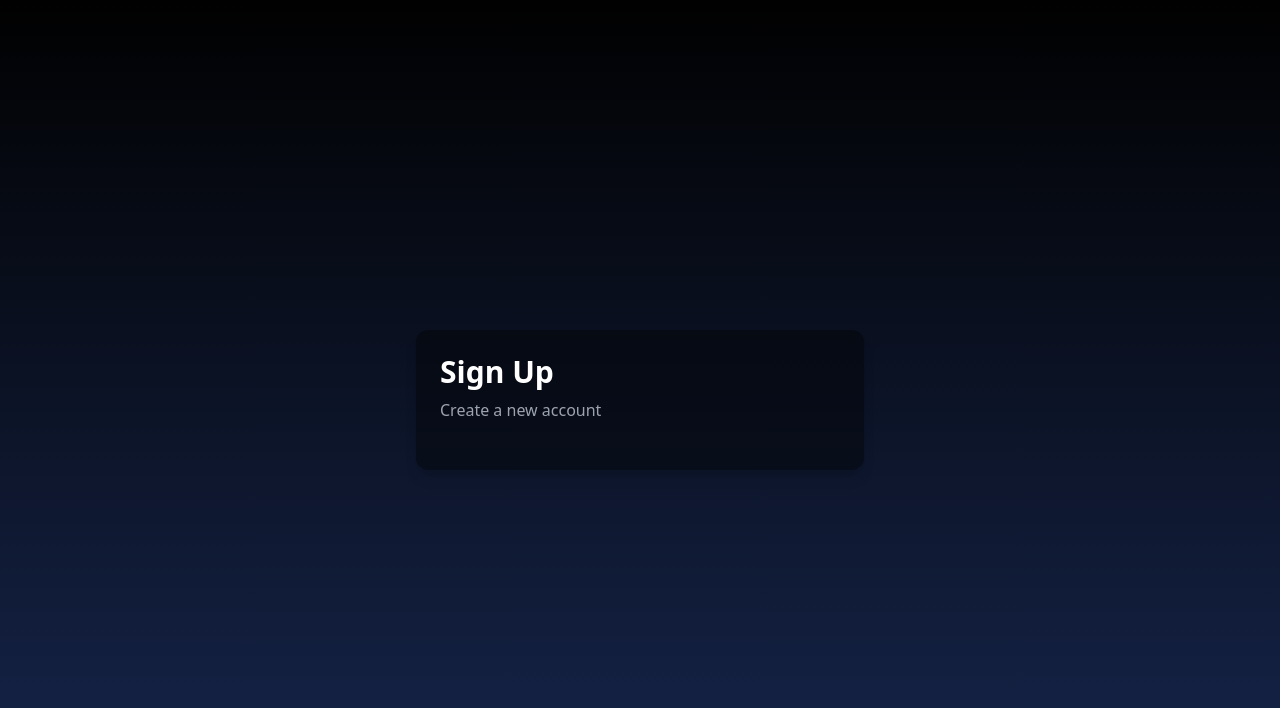
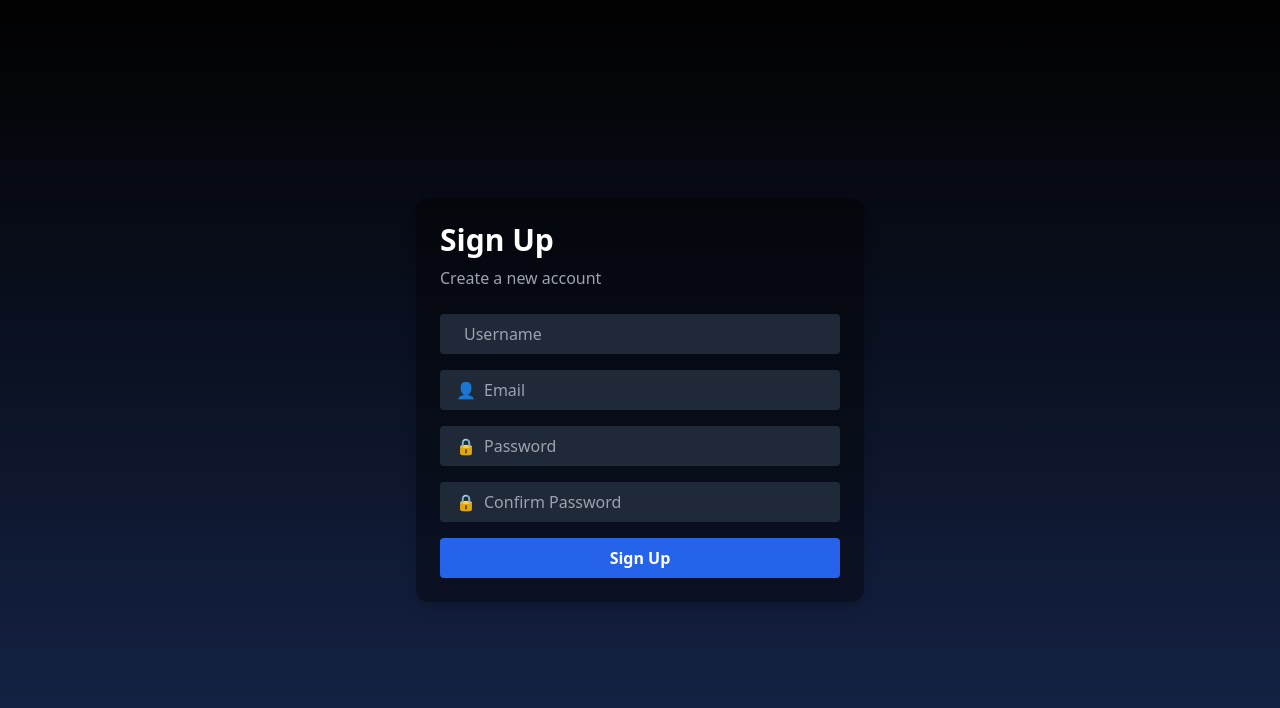
Before and after one commit to Mohammed-App-creater/Web-Projects, a PHP site: page /singUp.view.php in a window 1280 px wide. Shown: the top 708 px of the page. Run offline with PHP 8.4, Linux system fonts and the light colour scheme; data that the repository does not hold is empty; some libraries are stand-ins or nearby versions.

Commit message:
Add Form for signup

```diff
--- a/View/auth/singUp.view.php
+++ b/View/auth/singUp.view.php
@@ -17,7 +17,62 @@
         <!-- <img src="path/to/robot.png" alt="Robot" class="w-24 h-24" /> -->
     </div>
 
+    <?php if ($error): ?>
+        <div class="bg-red-500 text-white p-2 rounded mb-4 text-center text-sm">
+            <?= htmlspecialchars($error) ?>
+        </div>
+    <?php endif; ?>
 
+    <form method="POST" class="flex flex-col space-y-4">
+        <div class="flex items-center gap-2 bg-gray-800 rounded px-4 py-2">
+            <span></span>
+            <input
+                    type="text"
+                    name="username"
+                    placeholder="Username"
+                    class="bg-transparent outline-none text-white w-full"
+                    value="<?= htmlspecialchars($username) ?>"
+            />
+        </div>
+
+        <div class="flex items-center gap-2 bg-gray-800 rounded px-4 py-2">
+            <span>👤</span>
+            <input
+                    type="text"
+                    name="email"
+                    placeholder="Email"
+                    class="bg-transparent outline-none text-white w-full"
+                    value="<?= htmlspecialchars($email) ?>"
+            />
+        </div>
+
+        <div class="flex items-center gap-2 bg-gray-800 rounded px-4 py-2">
+            <span>🔒</span>
+            <input
+                    type="password"
+                    name="password"
+                    placeholder="Password"
+                    class="bg-transparent outline-none text-white w-full"
+            />
+        </div>
+
+        <div class="flex items-center gap-2 bg-gray-800 rounded px-4 py-2">
+            <span>🔒</span>
+            <input
+                    type="password"
+                    name="confirm_password"
+                    placeholder="Confirm Password"
+                    class="bg-transparent outline-none text-white w-full"
+            />
+        </div>
+
+        <button
+                type="submit"
+                class="bg-blue-600 hover:bg-blue-700 rounded py-2 font-semibold"
+        >
+            Sign Up
+        </button>
+    </form>
 
 
 </div>
```
